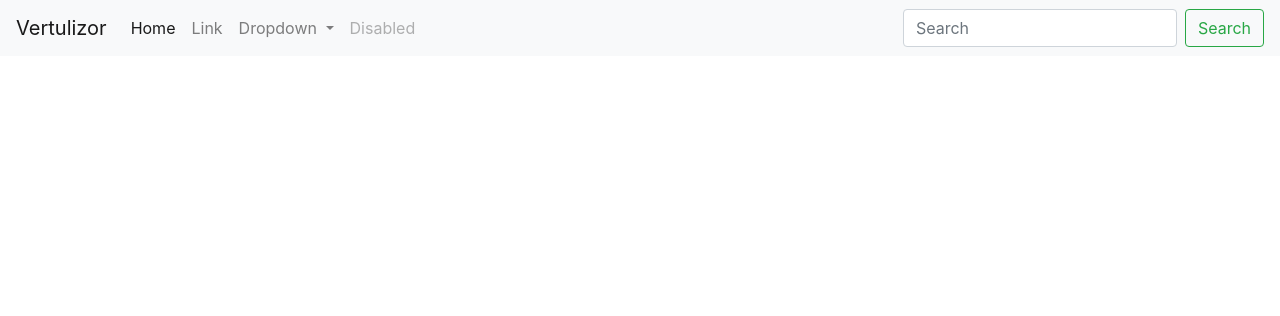
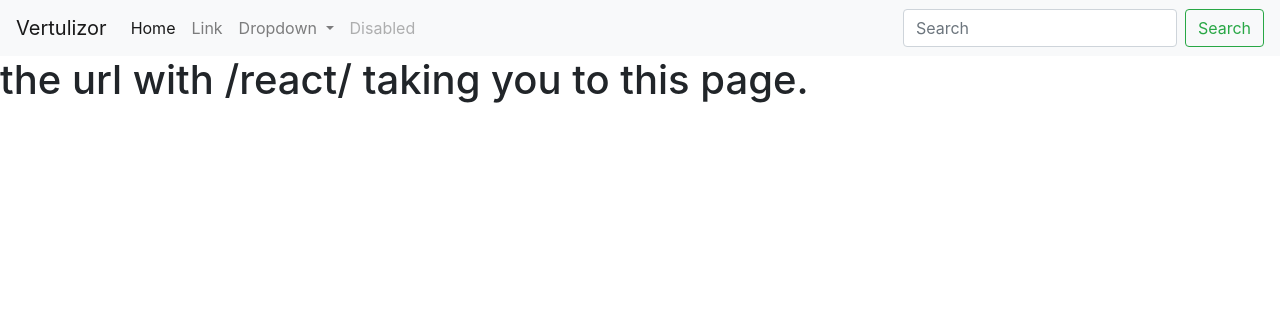
Before and after one commit to aliplutus/Tweet-clone-Tweetme-2, a Django app: page /react/ in a window 1280 px wide. Shown: the top 316 px of the page. Run offline with Django 3.2, Linux system fonts and the light colour scheme; data that the repository does not hold is empty; some libraries are stand-ins or nearby versions.

Commit message:
using django urls with reactjs

```diff
--- a/vertualizor/templates/react_via_dj.html
+++ b/vertualizor/templates/react_via_dj.html
@@ -2,7 +2,8 @@
 {% extends './base/base.html' %}
 
 {% block content %}
+<h1> the url with /react/ taking you to this page.</h1>
+<div id='root'></div>
 
-<div id='tweetme-2'></div>
 
 {% endblock content %}
```
